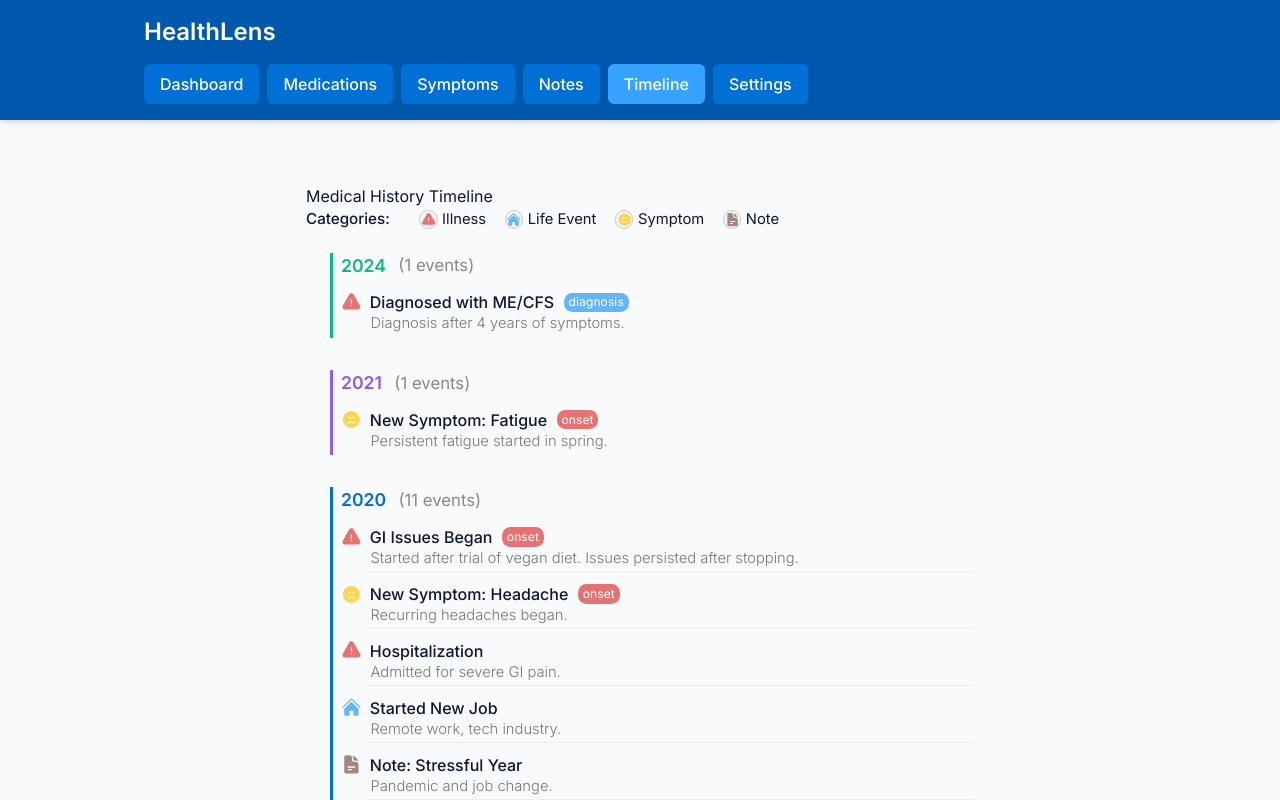
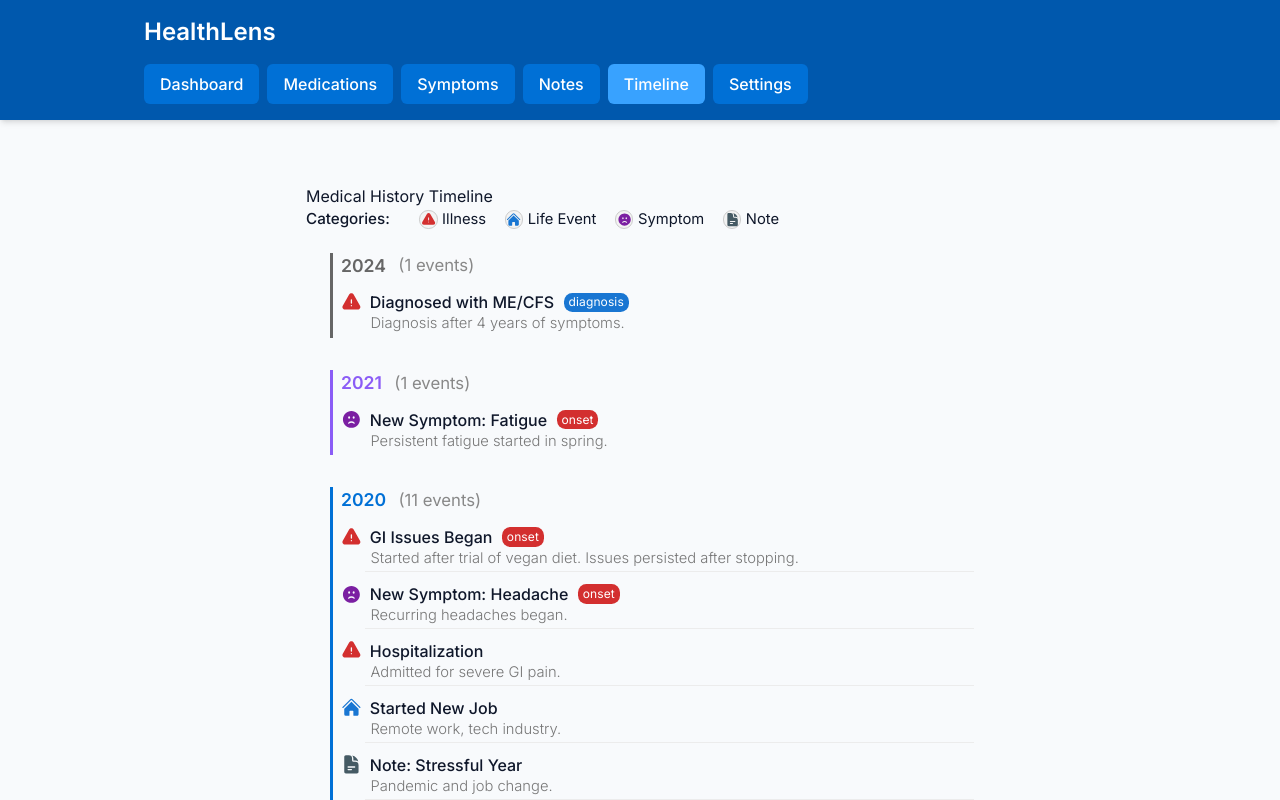
Before and after one commit to rannmann/health-lens, a Vue app in the folder frontend/: page /timeline in a window 1280 px wide. Shown: the top 800 px of the page. Built offline with nearby package versions, Linux system fonts and the light colour scheme; what vue3-apexcharts would draw is missing.

Commit message:
improve readability colors

```diff
--- a/frontend/src/views/Timeline.vue
+++ b/frontend/src/views/Timeline.vue
@@ -21,17 +21,17 @@ interface Event {
 
 // Demo categories with Heroicons
 const categories: Category[] = [
-  { id: 1, name: 'Illness', icon: ExclamationTriangleIcon, color: '#E57373' },
-  { id: 2, name: 'Life Event', icon: HomeIcon, color: '#64B5F6' },
-  { id: 3, name: 'Symptom', icon: FaceFrownIcon, color: '#FFD54F' },
-  { id: 4, name: 'Note', icon: DocumentTextIcon, color: '#A1887F' }
+  { id: 1, name: 'Illness', icon: ExclamationTriangleIcon, color: '#D32F2F' },
+  { id: 2, name: 'Life Event', icon: HomeIcon, color: '#1976D2' },
+  { id: 3, name: 'Symptom', icon: FaceFrownIcon, color: '#7B1FA2' },
+  { id: 4, name: 'Note', icon: DocumentTextIcon, color: '#455A64' }
 ];
 
 // Tag color mapping
 const tagColors: Record<string, string> = {
-  onset: '#E57373',
-  diagnosis: '#64B5F6',
-  remission: '#81C784'
+  onset: '#D32F2F',
+  diagnosis: '#1976D2',
+  remission: '#388E3C'
 };
 
 // Demo events
@@ -115,16 +115,16 @@ const groupedEvents = computed(() => {
 
 // Year color palette using theme/chart colors
 const yearColors = [
-  '#0070d6', // primary-500
-  '#8b5cf6', // chart-2
-  '#ec4899', // chart-3
-  '#f59e0b', // chart-4
-  '#10b981', // chart-5
-  '#6366f1', // chart-6
-  '#38a2ff', // primary-300
-  '#e6ab02', // yellow (custom, fallback)
-  '#a6761d', // brown (custom, fallback)
-  '#666666', // gray (custom, fallback)
+  '#0070d6', // primary-500 (blue, 8.13:1)
+  '#8b5cf6', // chart-2 (purple, 4.54:1)
+  '#6366f1', // chart-6 (indigo, 5.13:1)
+  '#a6761d', // brown (4.53:1)
+  '#666666', // gray (5.93:1)
+  '#10b981', // green (3.94:1, border ok)
+  '#8d1919', // dark red (custom, 8.62:1)
+  '#0058ad', // primary-600 (darker blue, 11.13:1)
+  '#334155', // neutral-700 (dark slate, 10.77:1)
+  '#b91c1c', // error-700 (dark red, 8.62:1)
 ];
 function getYearColor(year: number) {
   return yearColors[year % yearColors.length];
```
